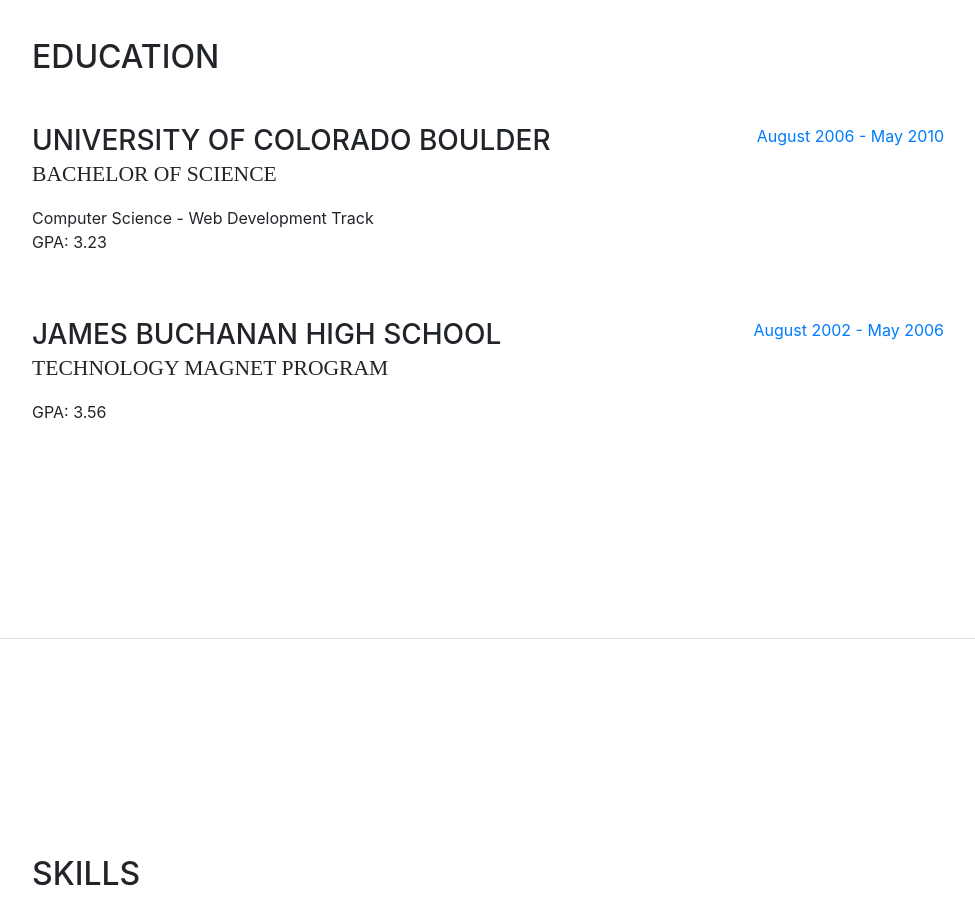
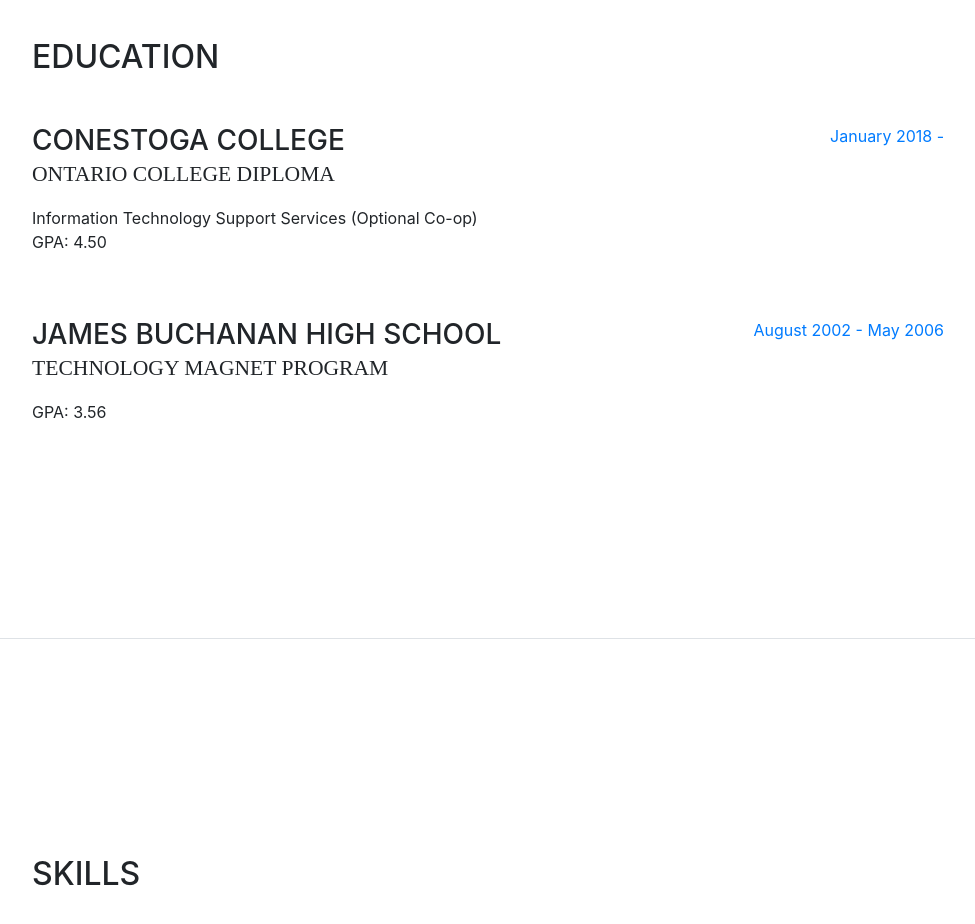
Before and after one commit to jkim3976/resume, a website with bundled scripts: page index.html in a window 1280 px wide. Shown: the part 2040-2964 px from the top of the page, without its empty margins (288-1263 px from the left). Built offline with nearby package versions, Linux system fonts and the light colour scheme; a web font is replaced by a local one.

Commit message:
working 1

```diff
--- a/index.html
+++ b/index.html
@@ -167,13 +167,13 @@
 
           <div class="resume-item d-flex flex-column flex-md-row mb-5">
             <div class="resume-content mr-auto">
-              <h3 class="mb-0">University of Colorado Boulder</h3>
-              <div class="subheading mb-3">Bachelor of Science</div>
-              <div>Computer Science - Web Development Track</div>
-              <p>GPA: 3.23</p>
+              <h3 class="mb-0">Conestoga college</h3>
+              <div class="subheading mb-3">Ontario College Diploma</div>
+              <div>Information Technology Support Services (Optional Co-op)</div>
+              <p>GPA: 4.50</p>
             </div>
             <div class="resume-date text-md-right">
-              <span class="text-primary">August 2006 - May 2010</span>
+              <span class="text-primary">January 2018 - </span>
             </div>
           </div>
 
```
